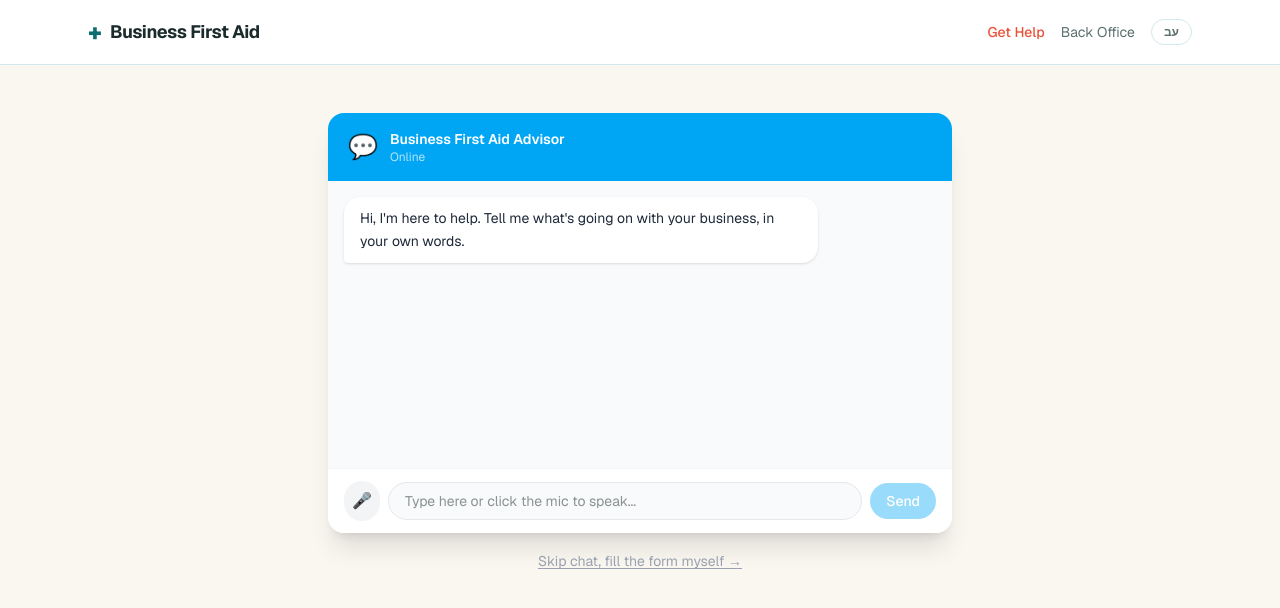
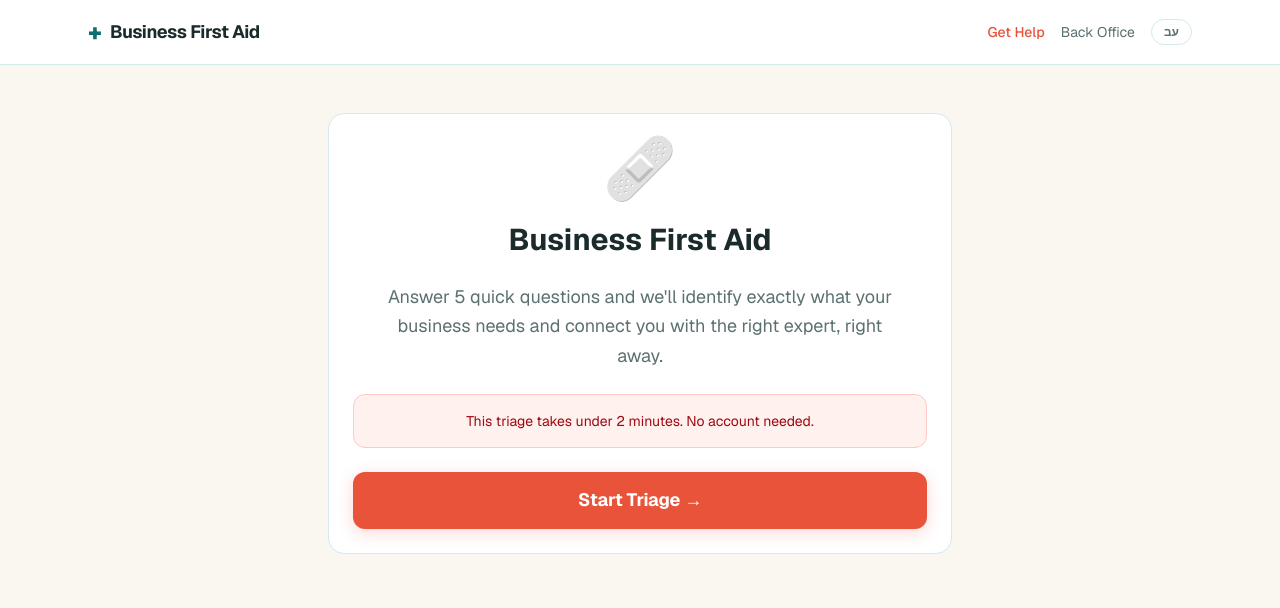
Before and after one commit to tsaelapinto/business-first-aid, a Next.js app: page /triage in a window 1280 px wide. Shown: the top 608 px of the page. Built offline with nearby package versions, Linux system fonts and the light colour scheme.

Commit message:
remove AI chat, go straight to 5-question triage wizard

```diff
--- a/components/TriageEntry.tsx
+++ b/components/TriageEntry.tsx
@@ -1,63 +1,5 @@
-"use client";
-
-import { useState } from "react";
-import AgentChat, { ExtractedTriageData, mapToAnswers } from "@/components/AgentChat";
 import TriageWizard from "@/components/TriageWizard";
-import { useI18n } from "@/components/I18nProvider";
-
-type Phase = "chat" | "triage";
 
 export default function TriageEntry() {
-  const { lang } = useI18n();
-  const [phase, setPhase] = useState<Phase>("chat");
-  const [prefill, setPrefill] = useState<ReturnType<typeof mapToAnswers> | undefined>();
-  const [summary, setSummary] = useState<string | undefined>();
-
-  function handleChatComplete(data: ExtractedTriageData) {
-    setPrefill(mapToAnswers(data));
-    setSummary(data.summary);
-    setPhase("triage");
-  }
-
-  function handleSkip() {
-    setPhase("triage");
-  }
-
-  if (phase === "triage") {
-    return (
-      <div>
-        {summary && (
-          <div
-            className="mb-6 px-4 py-3 rounded-xl text-sm border"
-            style={{
-              background: "color-mix(in srgb, var(--primary) 8%, white)",
-              borderColor: "color-mix(in srgb, var(--primary) 25%, white)",
-              color: "color-mix(in srgb, var(--primary) 80%, black)",
-              direction: lang === "he" ? "rtl" : "ltr",
-            }}
-          >
-            <strong>{lang === "he" ? "סיכום השיחה: " : "From our conversation: "}</strong>
-            {summary}
-          </div>
-        )}
-        <TriageWizard initialAnswers={prefill} chatSummary={summary} />
-      </div>
-    );
-  }
-
-  return (
-    <div>
-      <AgentChat onComplete={handleChatComplete} />
-      <div className="mt-4 text-center">
-        <button
-          onClick={handleSkip}
-          className="text-sm text-gray-400 hover:text-gray-600 underline underline-offset-2 transition-colors"
-        >
-          {lang === "he"
-            ? "עדיף למלא טופס עצמאית ←"
-            : "Skip chat, fill the form myself →"}
-        </button>
-      </div>
-    </div>
-  );
+  return <TriageWizard />;
 }
```
